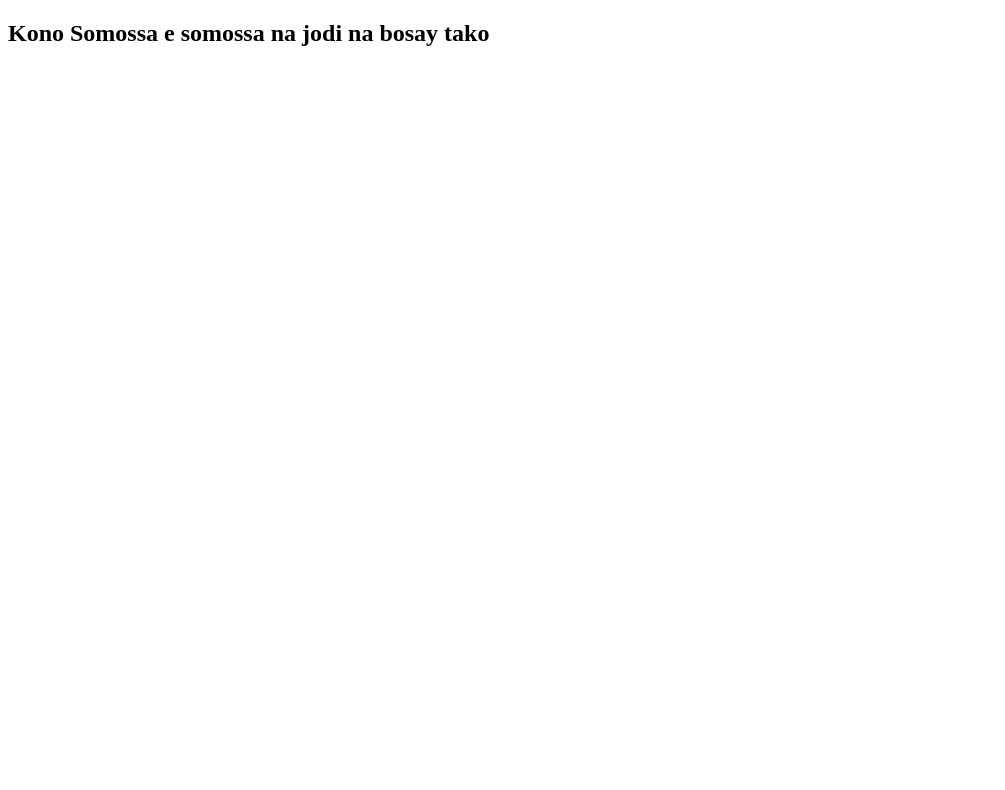
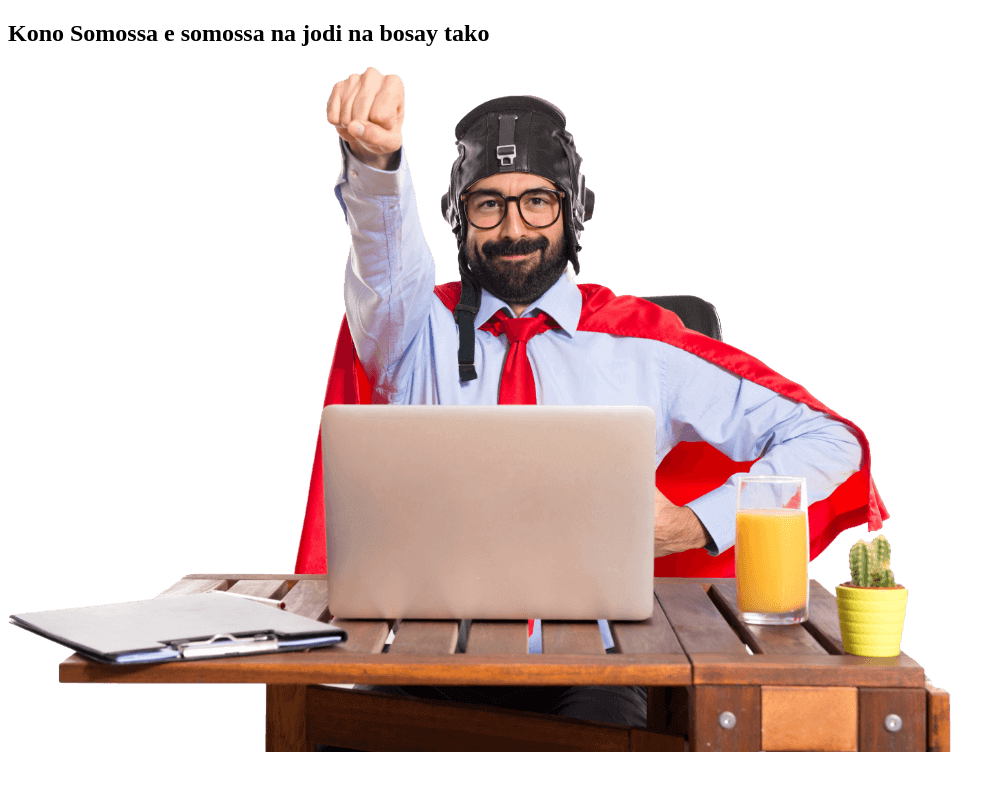
Before and after one commit to Roeich/problem-will-never-last, a plain HTML site: page Index.html in a window 1280 px wide. Shown: the whole page, without its empty margins (0-1005 px from the left). Drawn offline with Linux system fonts and the light colour scheme.

Commit message:
added pictures

```diff
--- a/Index.html
+++ b/Index.html
@@ -7,5 +7,6 @@
 </head>
 <body>
     <h2>Kono Somossa e somossa na jodi na bosay tako</h2>
+    <img src="Images/image.png" alt="">
 </body>
 </html>
```
Also changed, not shown: Images/Image.Png (added).
